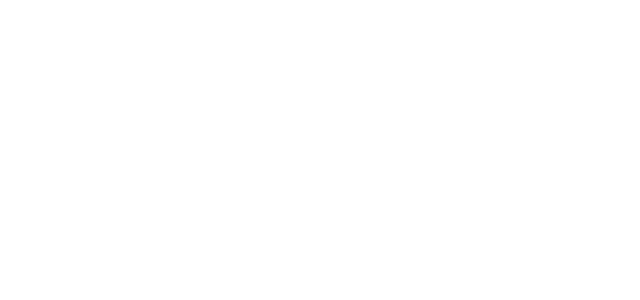
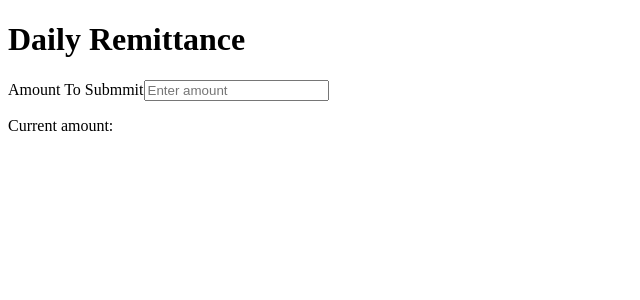
Before and after one commit to Driz-ai/Fleet-Pesa, a React (Vite) app in the folder fleetpesa/frontend/: page / in a window 1280 px wide. Shown: the top 300 px of the page, without its empty margins (0-640 px from the left). Built offline with nearby package versions, Linux system fonts and the light colour scheme; the HTML template or start-up script is replaced by a standard one.

Commit message:
implement update and  driver's amount state

```diff
--- a/fleetpesa/frontend/src/App.jsx
+++ b/fleetpesa/frontend/src/App.jsx
@@ -1,8 +1,10 @@
+import Driver from "./components/Dashboard /Driver";
+
 export default function App(){
 
     return(
         <>
-
+        <Driver/>
         </>
     )
 }
--- a/fleetpesa/frontend/src/components/Dashboard /Driver.jsx
+++ b/fleetpesa/frontend/src/components/Dashboard /Driver.jsx
@@ -0,0 +1,29 @@
+import { useState } from "react";
+
+export default function Driver(){
+    const [amount,setAmount] = useState("")
+
+    function handleAmountChange(event){
+      const newAmount = event.target.value
+      setAmount(newAmount)
+
+    }
+
+    return(
+        <>
+        <main>
+      <h1>Daily Remittance</h1>
+
+      <label htmlFor="amount">Amount To Submmit</label>
+      <input
+        id="amount"
+        type="number"
+        value={amount}
+        onChange={handleAmountChange}
+        placeholder="Enter amount"
+      />
+         <p>Current amount: {amount}</p>
+    </main>
+        </>
+    )
+}
```
